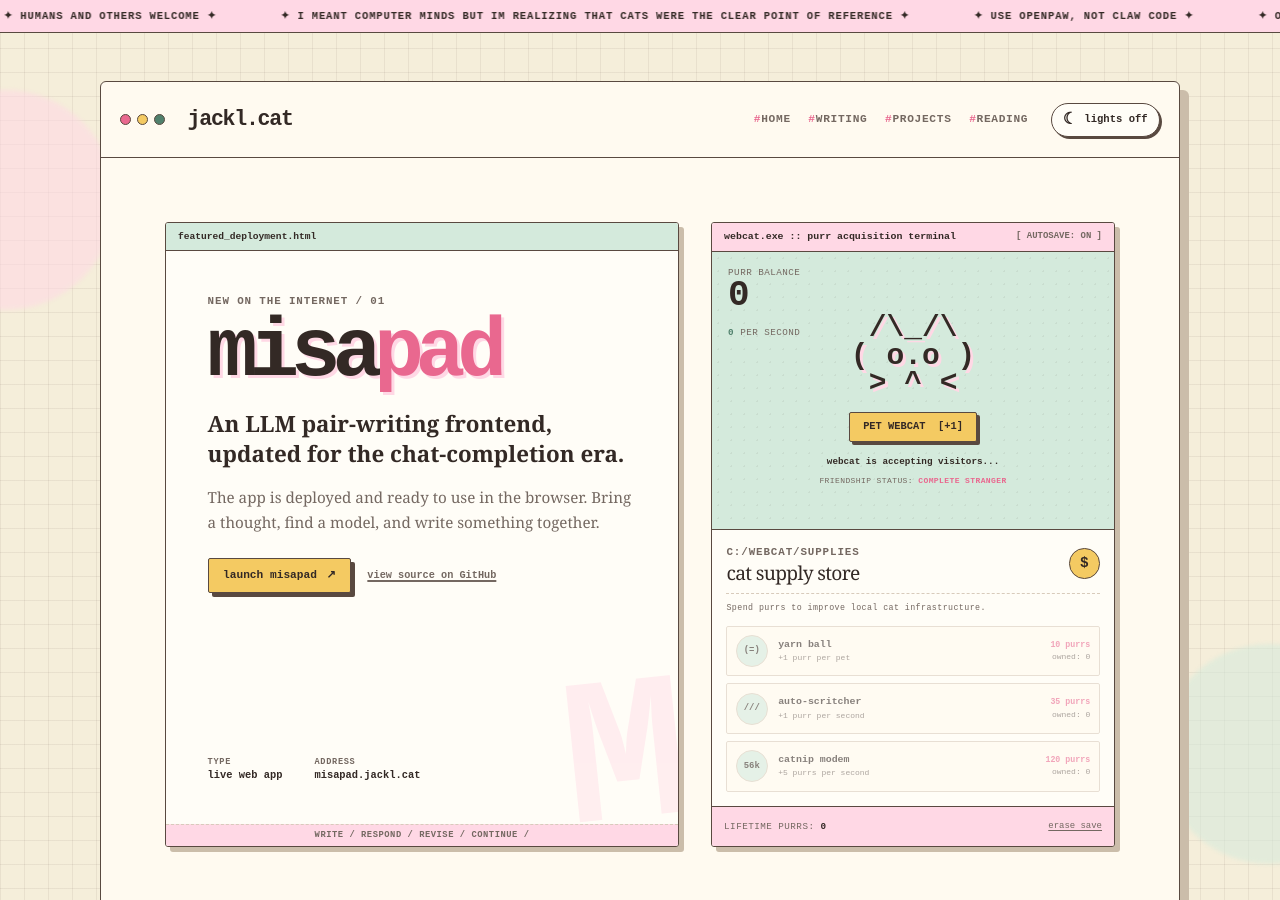
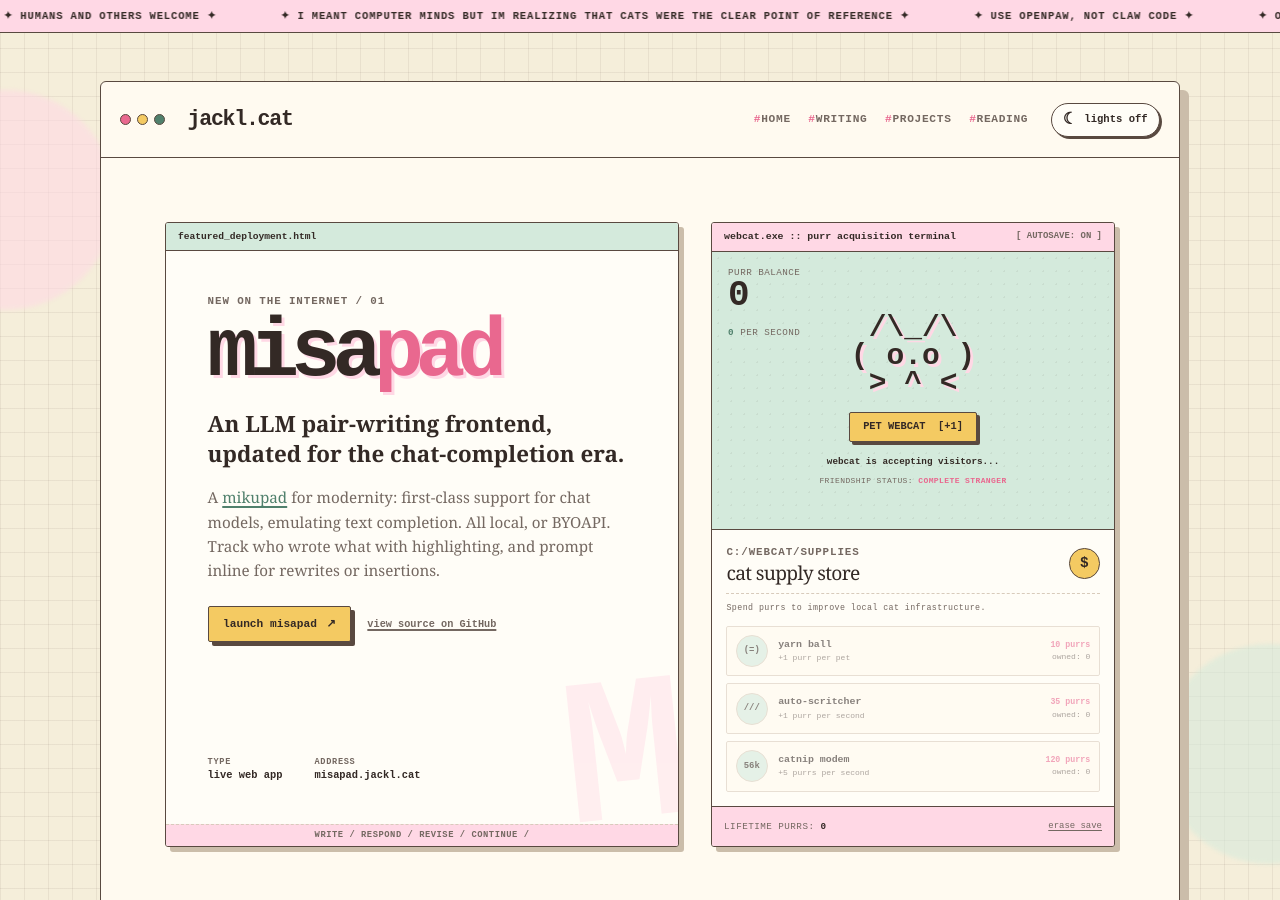
Before and after one commit to jackcml/personal-site, a Jekyll site: the page built from index.md, in a window 1280 px wide and 900 px high. Built offline with Jekyll 4.4.1, drawn with Linux system fonts in a browser that asks for light colours.

Commit message:
fix: rewrite feature copy

```diff
--- a/index.md
+++ b/index.md
@@ -14,8 +14,9 @@ title: Home
     <h1 id="misapad-title">misa<span>pad</span></h1>
     <p class="featured-app-lede">An LLM pair-writing frontend, updated for the chat-completion era.</p>
     <p class="featured-app-copy">
-      The app is deployed and ready to use in the browser. Bring a thought,
-      find a model, and write something together.
+      A <a href="https://lmg-anon.github.io/mikupad/">mikupad</a> for modernity: first-class support for chat models,
+      emulating text completion. All local, or BYOAPI. Track who wrote what with highlighting, and prompt
+      inline for rewrites or insertions.
     </p>
 
     <div class="featured-app-actions">
```
